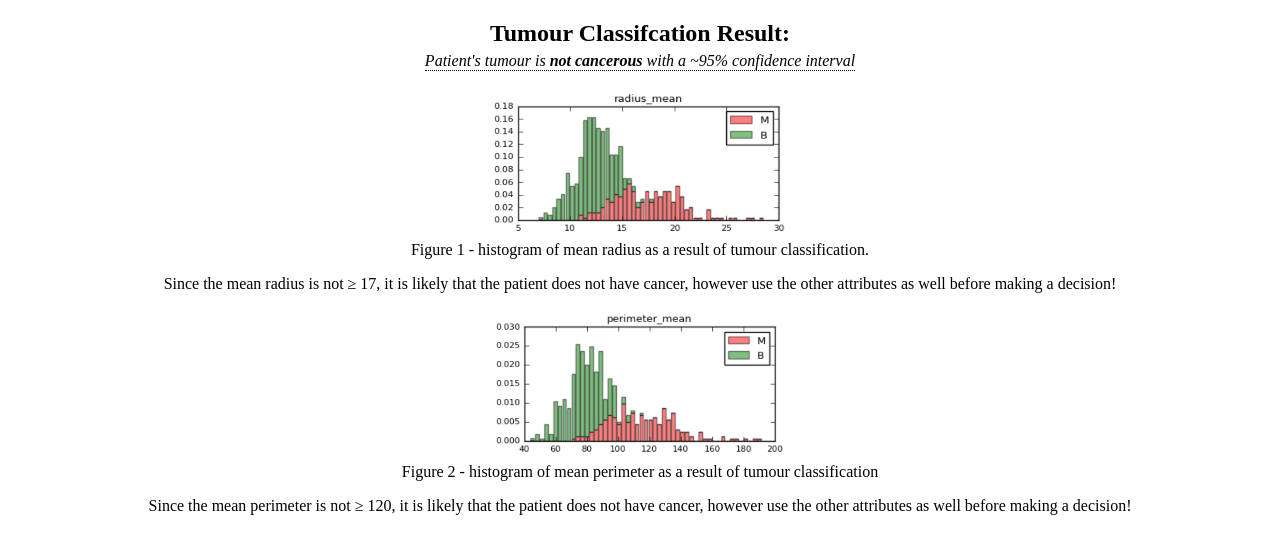
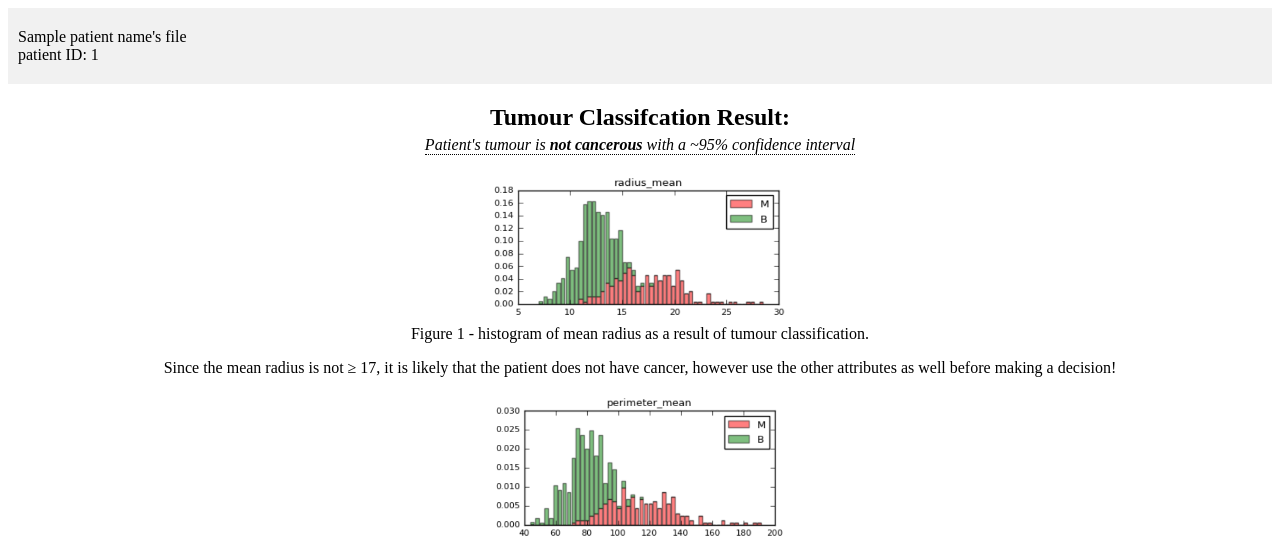
Before and after one commit to matthewfollegot/breast-cancer-classifier, a Flask app: template templates/dashboard.html in a window 1280 px wide. Shown: the top 542 px of the page. Run offline with Flask 2, Linux system fonts and the light colour scheme; the template is opened without the code that fills it: most values are stand-ins (such as "Sample title", 1, 10 or a date in 2020); parts of the project's set-up code (start-up, migrations or seed data) failed here and were passed over.

Commit message:
added some more patient attributes for better UX

```diff
--- a/app.py
+++ b/app.py
@@ -1,6 +1,7 @@
 import numpy as np
 import pandas as pd
 from flask import Flask, request, render_template, url_for
+from random import randint
 import pickle
 
 app = Flask(__name__)
@@ -11,9 +12,11 @@ def home():
 
 @app.route('/predict',methods=['POST'])
 def predict():
-    input_features = [float(x) for x in request.form.values()]
-    heart_rate = input_features.pop(33)
+    input_features = [x for x in request.form.values()]
+    patient_name = input_features.pop(0)
     blood_pressure = input_features.pop(32)
+    input_features = [float(x) for x in input_features]
+    heart_rate = input_features.pop(32)
     temperature = input_features.pop(31)
     leukocyte_value = input_features.pop(30)
     radius_mean = input_features[0]
@@ -37,10 +40,13 @@ def predict():
     else:
         cancer = False
 
+    patient_id = randint(12345, 12345678)
 
     return render_template(
         'dashboard.html',
         cancer=cancer,
+        patient_name=patient_name,
+        patient_id=patient_id,
         leukocyte_value=leukocyte_value,
         temperature=temperature,
         heart_rate=heart_rate,
--- a/templates/dashboard.html
+++ b/templates/dashboard.html
@@ -25,6 +25,12 @@
     background: #f6b93b;
     border-color: #f6b93b !important;
     transition: all 0.4s ease 0s;
+    }
+
+    .header {
+      overflow: hidden;
+    background-color: #f1f1f1;
+    padding: 20px 10px;
     }
 
     .warning {
@@ -72,6 +78,10 @@
 </head>
 
 <body>
+  <div class="header">
+    <div>{{ patient_name }}'s file</div>
+      patient ID: {{patient_id}}
+    </div>
   <div>
     <center>
   {% if cancer == True %}
```
Also changed, not shown: templates/index.html (+16 -11 lines).
